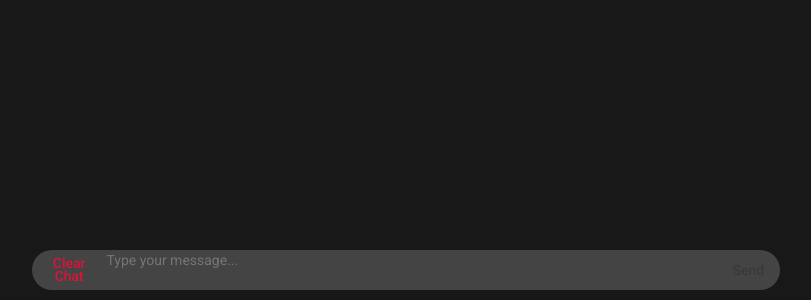
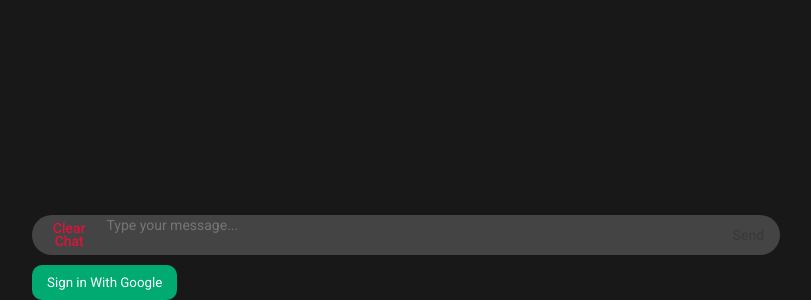
Before and after one commit to justberatt/realTimeChatApp, a plain HTML site: page index.html in a window 1280 px wide. Shown: the part 500-800 px from the top of the page, without its empty margins (234-1045 px from the left). Drawn offline with Linux system fonts and the light colour scheme; no server answers.

Commit message:
Added the button, and implemented the functino

```diff
--- a/firebase/firebaseConfig.js
+++ b/firebase/firebaseConfig.js
@@ -1,5 +1,5 @@
 import { initializeApp } from "https://www.gstatic.com/firebasejs/10.13.2/firebase-app.js";
-import { getAuth, GoogleAuthProvider } from "https://www.gstatic.com/firebasejs/10.13.2/firebase-auth.js"
+import { getAuth } from "https://www.gstatic.com/firebasejs/10.13.2/firebase-auth.js"
 
 const firebaseConfig = {
     databaseURL: "https://real-time-chat-app-57ee0-default-rtdb.europe-west1.firebasedatabase.app",
@@ -12,5 +12,4 @@ const firebaseConfig = {
   };
 
 export const app = initializeApp(firebaseConfig);
-export const provider = new GoogleAuthProvider();
 export const auth = getAuth(app);
--- a/index.css
+++ b/index.css
@@ -74,6 +74,14 @@ body {
     margin-right: 15px;
 }
 
+.sign-in-btn {
+    padding: 10px 15px;
+    background-color: rgb(0, 170, 113);
+    border-radius: 10px;
+    border: none;
+    color: white;
+}
+
 .enabledBtn {
     background: transparent;
     color: rgb(167, 13, 233);
--- a/index.html
+++ b/index.html
@@ -31,6 +31,9 @@
                     <button class="send-button disabledBtn" id="send-button">Send</button>
                 </div>
             </div>
+            <div>
+                <button class="sign-in-btn" id="sign-in-btn">Sign in With Google</button>
+            </div>
         </div>
     </div>
 
--- a/index.js
+++ b/index.js
@@ -1,4 +1,5 @@
 import { app, auth } from "./firebase/firebaseConfig.js";
+import { GoogleAuthProvider, signInWithPopup } from "https://www.gstatic.com/firebasejs/10.13.2/firebase-auth.js"
 import { getDatabase, ref, push, onValue, remove } from "https://www.gstatic.com/firebasejs/10.13.2/firebase-database.js"
 
 const database = getDatabase(app);
@@ -68,6 +69,13 @@ const clearData = () => {
     remove(referenceInDB)
 }
 
+const handleGoogle = () => {
+    const provider = new GoogleAuthProvider();
+    return signInWithPopup(auth, provider);
+}
+
+const signInBtn = document.querySelector("#sign-in-btn");
+
 messageInput.addEventListener('keypress', handleSend)
 messageInput.addEventListener('input', toggleSendButton);
 sendBtn.addEventListener('click',  handleSend);
```
